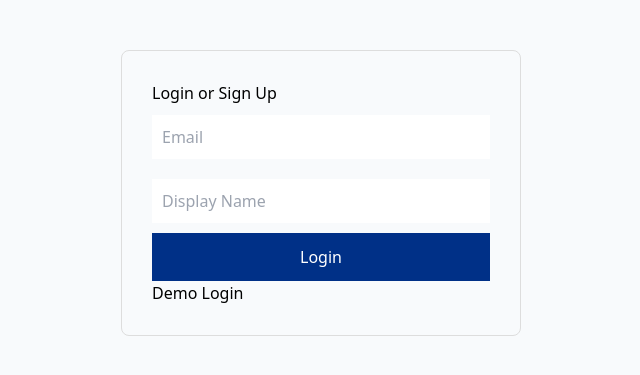
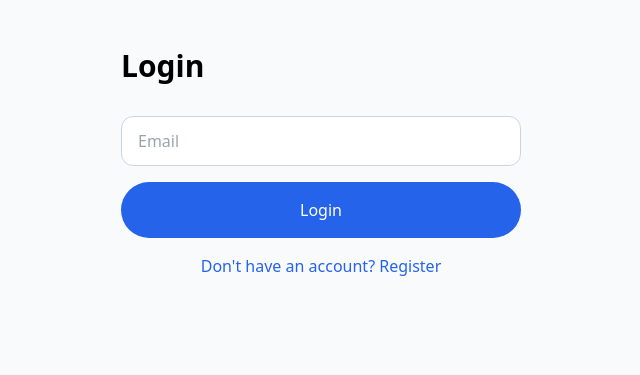
Before and after one commit to barnanst-collab/carrierswap, a Flask app: template CarrierSwap/templates/login.html in a window 1280 px wide. Shown: the part 65-440 px from the top of the page, without its empty margins (319-959 px from the left). Run offline with Flask 3, Linux system fonts and the light colour scheme; the template is opened without the code that fills it, so the values that code supplies are empty; some libraries are stand-ins or nearby versions.

Commit message:
Update login.html

```diff
--- a/CarrierSwap/templates/login.html
+++ b/CarrierSwap/templates/login.html
@@ -3,13 +3,12 @@
 {% block title %}Login{% endblock %}
 
 {% block content %}
-<div style="max-width: 400px; margin: 50px auto; padding: 30px; border: 1px solid #ddd; border-radius: 8px;">
-    <h2>Login or Sign Up</h2>
+<div class="max-w-md mx-auto px-6 py-12">
+    <h1 class="text-3xl font-bold mb-8">Login</h1>
     <form method="POST">
-        <input type="email" name="email" placeholder="Email" style="width:100%; padding:10px; margin:10px 0;" required><br>
-        <input type="text" name="display_name" placeholder="Display Name" style="width:100%; padding:10px; margin:10px 0;" required><br>
-        <button type="submit" style="width:100%; padding:12px; background:#003087; color:white;">Login</button>
+        <input type="email" name="email" placeholder="Email" class="w-full border border-slate-300 rounded-xl px-4 py-3 mb-4" required>
+        <button type="submit" class="bg-blue-600 text-white px-10 py-4 rounded-full w-full">Login</button>
     </form>
-    <a href="/demo-login">Demo Login</a>
+    <p class="mt-4 text-center"><a href="/register" class="text-blue-600">Don't have an account? Register</a></p>
 </div>
 {% endblock %}
```
